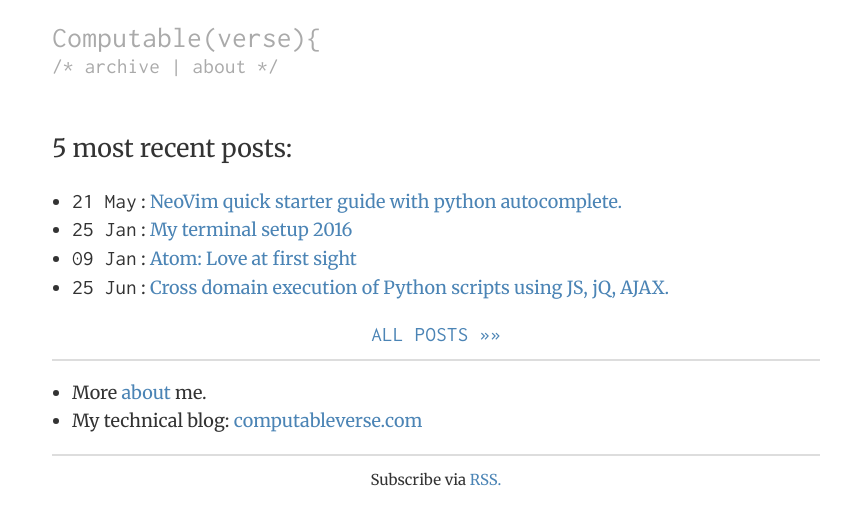
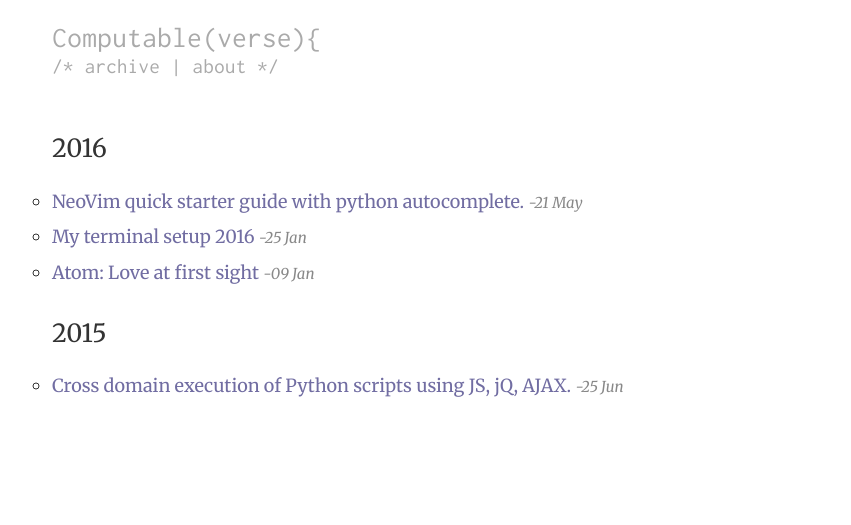
Before and after one commit to Computableverse/computableverse.github.io, a Jekyll site: the page built from blog/index.html, in a window 1280 px wide. Shown: the top 525 px of the page, without its empty margins (204-1055 px from the left). Built offline with Jekyll 4.4.1, drawn with Linux system fonts in a browser that asks for light colours.

Commit message:
/blog works properly now. Minor style changes.

```diff
--- a/_layouts/default.html
+++ b/_layouts/default.html
@@ -32,7 +32,7 @@
             <nav class="site-nav">
                 /*
                 <!-- <a href="{{ site.baseurl }}/projects/">projects</a> -->
-                <a href="{{ site.baseurl }}/archive/">archive</a> |
+                <a href="{{ site.baseurl }}/blog/">archive</a> |
                 <a href="{{ site.baseurl }}/about/">about</a>
                 */
             </nav>
--- a/_sass/_layout.scss
+++ b/_sass/_layout.scss
@@ -55,9 +55,9 @@ main {
     .post-meta {
         margin: 0;
         text-align: center;
-        color: $meta-color;
+        color: $link-color;
         a {
-            color: $meta-color;
+            color: $link-color;
             border-bottom: 1px solid lighten($meta-color, 20%);
             text-decoration: none;
         }
--- a/assets/css/main.scss
+++ b/assets/css/main.scss
@@ -10,6 +10,7 @@ $font-family-base: Merriweather, Helvetica, Arial, sans-serif;
 $line-height-base: 1.6;
 
 // $link-color: #0074d9; // Dense Blue
+$link-color: #716DA2;
 $meta-color: #a0a0a0;
 $border-color: #ddd;
 $border-radius-base: 4px;
--- a/blog/index.html
+++ b/blog/index.html
@@ -1,30 +1,33 @@
 ---
 layout: default
-title: Mitesh Shah
+title: "Blog All posts"
 ---
 
-	<!--h1 class="text-center"> What is this blog about? </h1-->
-	<h3>5 most recent posts:</h3>
-	<ul class="myList_noStyle">
-		{% for post in site.posts limit:5 %}
-  		<li>
-  			<span class="myMono myGray">{{ post.date | date: '%d %b'  }}</span> : <a href="{{ post.url }}">{{ post.title }}</a>
-  		</li>
-		{% endfor %}
-	</ul>
-	<div class="container text-center">
-		<a href="/archive/" class="myMono"> ALL POSTS »»</a>
-	</div>
-    <hr>
-    <ul class="myList_noStyle">
-    	<li>More <a href="/about">about</a> me.</li>
-    	<li>My technical blog: <a href="//computableverse.com">computableverse.com</a></li>
-	</ul>
-	<hr>
-	<div class="text-center myGray">
-		<small class="myGray"> Subscribe via <a href="/feed.xml">RSS.</a></small>
-	</div>
-	<!--ul class="myList_noStyle">
-		<li>technical blog: <a href="http://computableverse.com">http://computableverse.com</a>.</p></li>
-	</ul>
-	<hr-->
+<!-- <h3>browse by categories:</h3> -->
+<!-- <ul class="inline-list"> -->
+<!--     <li><a href="/blog/">all</a></li> -->
+<!--     <li><a href="/life/">life</a></li> -->
+<!--     <li><a href="/logs/">logs</a></li> -->
+<!--     <li><a href="/general/">general</a></li> -->
+<!--     <li><a href="/food/">food</a></li> -->
+<!-- </ul> -->
+{% for post in site.posts %}
+    {% capture post_year %}{{ post.date | date: '%Y' }}{% endcapture %}
+    {% if forloop.first %}
+        <h3>{{ post_year }}</h3><div><ul style="list-style-type:circle;padding-left:0px">
+    {% endif %}
+
+    {% if forloop.first == false %}
+        {% assign previous_index = forloop.index0 | minus: 1 %}
+        {% capture previous_post_year %}{{ site.posts[previous_index].date | date: '%Y' }}{% endcapture %}
+        {% if post_year != previous_post_year %}
+            </div><h3>{{ post_year }}</h3><div><ul style="list-style-type:circle;padding-left:0px">
+        {% endif %}
+    {% endif %}
+
+    <li style="padding-bottom:7px;"><a style="border-bottom: none;"href="{{ post.url }}" title="{{ post.title }}" class="">{{ post.title }}</a> <small><em><span style="color: #888"class="">-{{ post.date | date: '%d %b' }}</span></em></small></li>
+
+    {% if forloop.last %}
+        </ul></div>
+    {% endif %}
+{% endfor %}
--- a/index.html
+++ b/index.html
@@ -30,7 +30,7 @@ title: Computable(verse)
         <hr>
         {% endfor %}
     </ul>
-    <p><a href="{{ site.baseurl }}/archive/"> ALL POSTS »»</a></p>
+    <p><a href="{{ site.baseurl }}/blog/"> ALL POSTS »»</a></p>
     <p><small> Subscribe via <a href="/feed.xml">RSS.</a></small></p>
     <h3 style="color:#aaa">}</h3>
 </div>
```
Also changed, not shown: blog/index_recent_post.html (deleted, +0 -39 lines).
